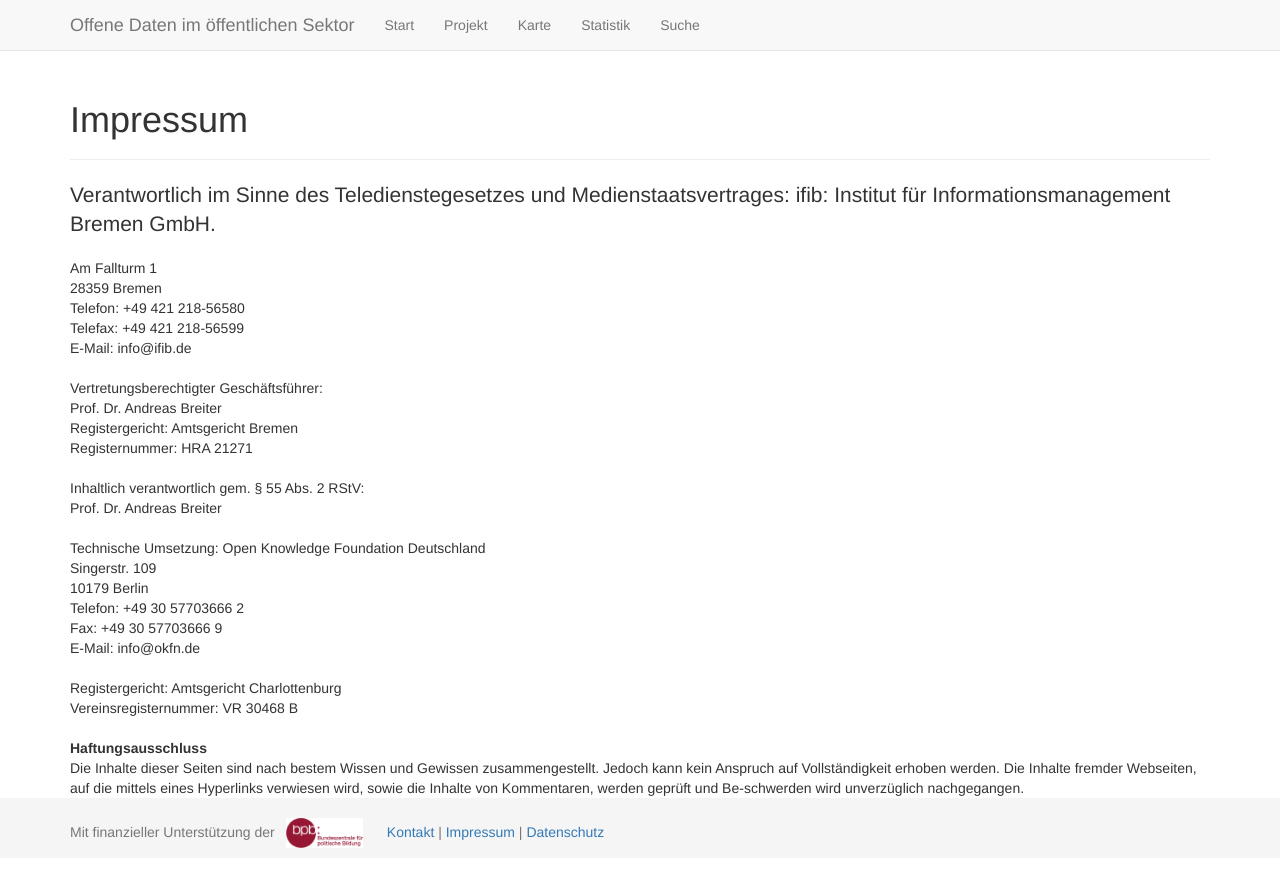
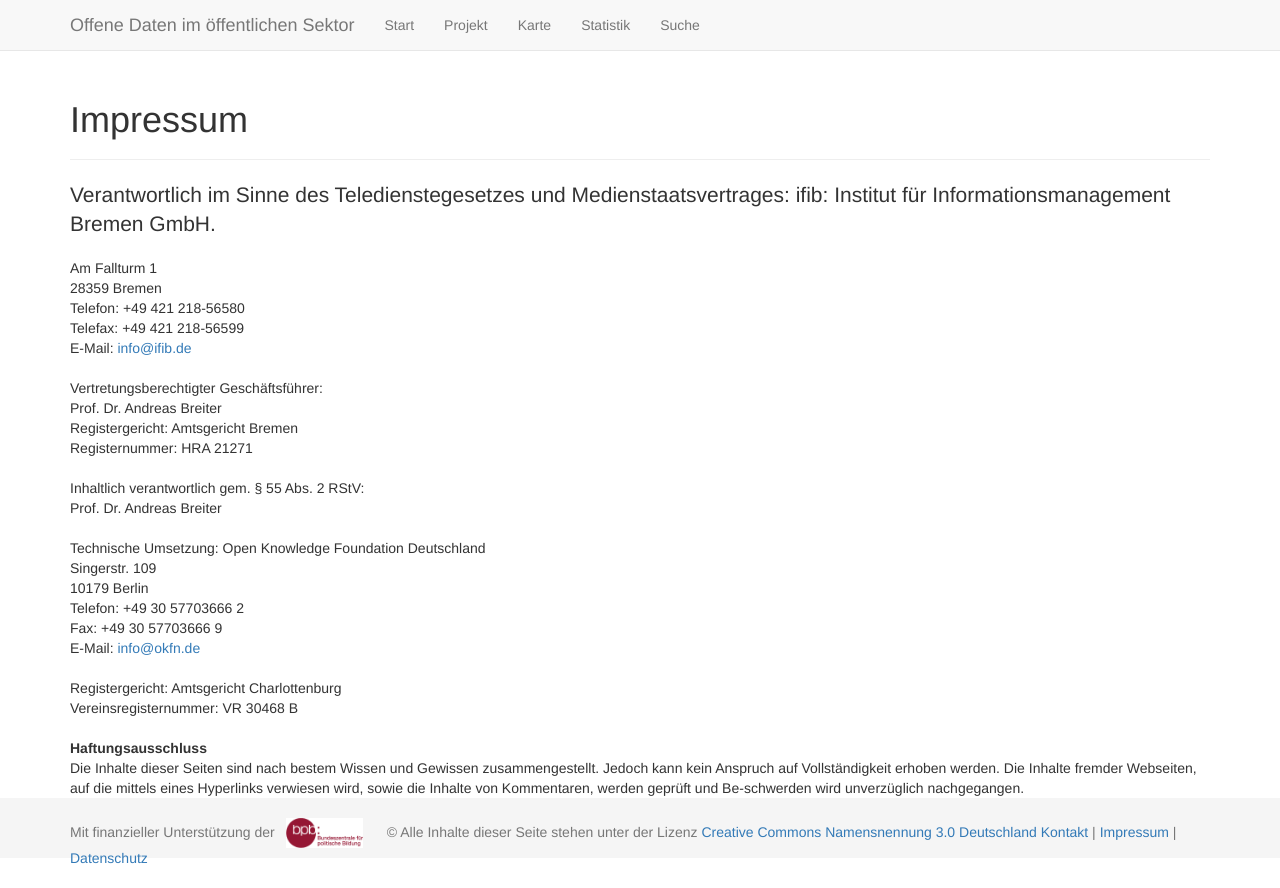
Before and after one commit to okfde/odmonitormap, a plain HTML site: page impressum.html in a window 1280 px wide. Drawn offline with nearby package versions, Linux system fonts and the light colour scheme.

Commit message:
small changes

```diff
--- a/impressum.html
+++ b/impressum.html
@@ -61,7 +61,7 @@
 				28359 Bremen<br/>
 				Telefon: +49 421 218-56580<br/>
 				Telefax: +49 421 218-56599<br/>
-				E-Mail: info@ifib.de<br/><br/>
+				E-Mail: <a href="mailto:info@ifib.de">info@ifib.de</a><br/><br/>
 
 				Vertretungsberechtigter Geschäftsführer:<br/>
 				Prof. Dr. Andreas Breiter<br/>
@@ -76,7 +76,7 @@
 				10179 Berlin<br/>
 				Telefon: +49 30 57703666 2<br/>
 				Fax: +49 30 57703666 9<br/>
-				E-Mail: info@okfn.de<br/><br/>
+				E-Mail: <a href="mailto:info@okfn.de">info@okfn.de</a><br/><br/>
 
 				Registergericht: Amtsgericht Charlottenburg<br/>
 				Vereinsregisternummer: VR 30468 B<br/><br/>
@@ -93,6 +93,7 @@
         <p class="text-muted">Mit finanzieller Unterstützung der &nbsp;
 			<a href="http://www.bpb.de/"><img src="/img/bpb_logo_rgb.gif" height="30" alt="Bundeszentrale für politische Bildung" /></a>
 			&nbsp;&nbsp;&nbsp;&nbsp;
+			&copy; Alle Inhalte dieser Seite stehen unter der Lizenz <a href="https://creativecommons.org/licenses/by/3.0/de/">Creative Commons Namensnennung 3.0 Deutschland</a>
 			<a href="/kontakt">Kontakt</a> |
 			<a class="active" href="/impressum">Impressum</a> |
 			<a href="/datenschutz">Datenschutz</a>
```
